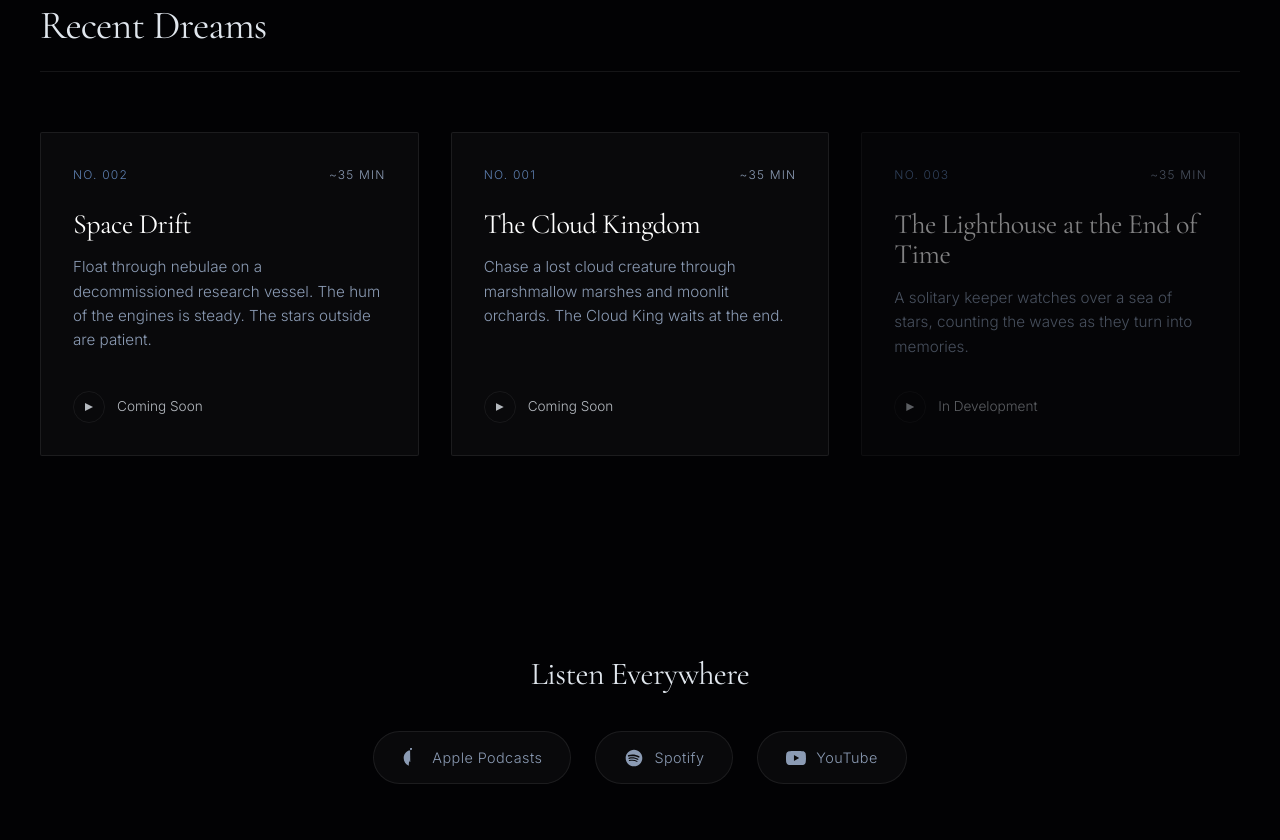
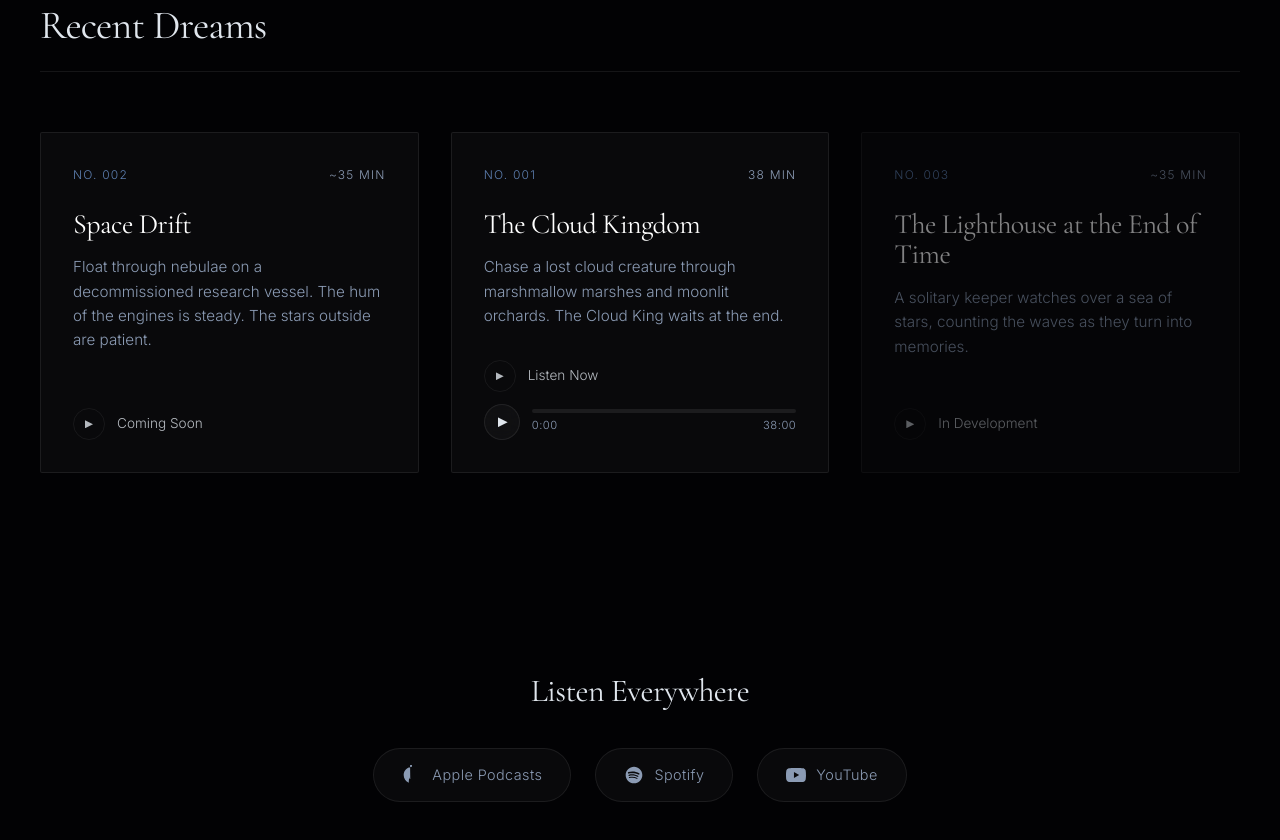
Before and after one commit to chubot5000/wtgs-site, a plain HTML site: page index.html in a window 1280 px wide. Shown: the part 1457-2297 px from the top of the page. Drawn offline with nearby package versions, Linux system fonts and the light colour scheme.

Commit message:
Wire up audio player for Episode 1 (Cloud Kingdom)

```diff
--- a/index.html
+++ b/index.html
@@ -162,8 +162,24 @@
         .ep-desc { font-size: 0.95rem; color: var(--text-secondary); margin-bottom: 32px; flex-grow: 1; }
         .ep-action { display: flex; align-items: center; gap: 12px; font-size: 0.85rem; color: var(--text-primary); opacity: 0.8; transition: opacity 0.3s; }
         .episode-card:hover .ep-action { opacity: 1; }
-        .play-circle { width: 32px; height: 32px; border: 1px solid var(--glass-border); border-radius: 50%; display: flex; align-items: center; justify-content: center; transition: all 0.3s; }
+        .play-circle { width: 32px; height: 32px; border: 1px solid var(--glass-border); border-radius: 50%; display: flex; align-items: center; justify-content: center; transition: all 0.3s; flex-shrink: 0; }
         .episode-card:hover .play-circle { border-color: var(--accent-glow); background: rgba(93, 127, 176, 0.1); }
+
+        /* Audio player */
+        .audio-player { width: 100%; margin-top: 12px; }
+        .audio-player .player-controls { display: flex; align-items: center; gap: 12px; }
+        .audio-player .play-btn { width: 36px; height: 36px; border: 1px solid var(--glass-border); border-radius: 50%; display: flex; align-items: center; justify-content: center; cursor: pointer; background: var(--glass-surface); backdrop-filter: blur(10px); transition: all 0.3s; flex-shrink: 0; }
+        .audio-player .play-btn:hover { border-color: var(--accent-glow); background: rgba(93, 127, 176, 0.1); }
+        .audio-player .play-btn .play-icon { width: 10px; height: 10px; background: var(--text-primary); clip-path: polygon(0 0, 100% 50%, 0 100%); transition: clip-path 0.2s; margin-left: 2px; }
+        .audio-player .play-btn.playing .play-icon { clip-path: polygon(0 0, 35% 0, 35% 100%, 0 100%); margin-left: 0; }
+        .audio-player .play-btn.playing::after { content: ''; display: block; position: absolute; width: 10px; height: 10px; }
+        .audio-player .pause-icon { display: flex; gap: 3px; }
+        .audio-player .pause-bar { width: 3px; height: 10px; background: var(--text-primary); border-radius: 1px; }
+        .audio-player .progress-wrap { flex: 1; display: flex; flex-direction: column; gap: 4px; }
+        .audio-player .progress-bar { width: 100%; height: 4px; background: rgba(255,255,255,0.08); border-radius: 2px; cursor: pointer; position: relative; overflow: hidden; }
+        .audio-player .progress-bar:hover { height: 6px; }
+        .audio-player .progress-fill { height: 100%; background: var(--accent-glow); border-radius: 2px; width: 0%; transition: width 0.1s linear; }
+        .audio-player .time-display { display: flex; justify-content: space-between; font-size: 0.7rem; color: var(--text-secondary); letter-spacing: 0.05em; font-family: 'Inter', sans-serif; }
 
         /* Tiers */
         .tiers-section { padding: 100px 0; position: relative; z-index: 20; }
@@ -324,18 +340,34 @@
                     </div>
                 </article>
 
-                <article class="episode-card">
+                <article class="episode-card" id="ep-cloud-kingdom">
                     <div class="ep-meta">
                         <span class="ep-number">No. 001</span>
-                        <span class="ep-date">~35 min</span>
+                        <span class="ep-date">38 min</span>
                     </div>
                     <h3 class="ep-title">The Cloud Kingdom</h3>
                     <p class="ep-desc">Chase a lost cloud creature through marshmallow marshes and moonlit orchards. The Cloud King waits at the end.</p>
                     <div class="ep-action">
-                        <div class="play-circle">
+                        <div class="play-circle" style="cursor:pointer;" onclick="toggleEpisodeAudio(this)">
                             <div class="play-icon" style="width: 8px; height: 8px;"></div>
                         </div>
-                        <span>Coming Soon</span>
+                        <span>Listen Now</span>
+                    </div>
+                    <div class="audio-player" id="player-cloud-kingdom" data-src="https://www.buzzsprout.com/2471066/episodes/18786411-episode-1-the-cloud-kingdom.mp3">
+                        <div class="player-controls">
+                            <div class="play-btn" onclick="togglePlayer(this)">
+                                <div class="play-icon"></div>
+                            </div>
+                            <div class="progress-wrap">
+                                <div class="progress-bar" onclick="seekAudio(event, this)">
+                                    <div class="progress-fill"></div>
+                                </div>
+                                <div class="time-display">
+                                    <span class="current-time">0:00</span>
+                                    <span class="duration">38:00</span>
+                                </div>
+                            </div>
+                        </div>
                     </div>
                 </article>
 
@@ -476,6 +508,70 @@
             });
         });
 
+        // Audio player
+        let activeAudio = null;
+        let activeBtn = null;
+
+        function toggleEpisodeAudio(el) {
+            const card = el.closest('.episode-card');
+            const btn = card.querySelector('.audio-player .play-btn');
+            if (btn) togglePlayer(btn);
+        }
+
+        function togglePlayer(btn) {
+            const player = btn.closest('.audio-player');
+            if (!player.audio) {
+                player.audio = new Audio(player.dataset.src);
+                player.audio.addEventListener('loadedmetadata', () => {
+                    const dur = player.querySelector('.duration');
+                    dur.textContent = formatTime(player.audio.duration);
+                });
+                player.audio.addEventListener('timeupdate', () => {
+                    const pct = (player.audio.currentTime / player.audio.duration) * 100;
+                    player.querySelector('.progress-fill').style.width = pct + '%';
+                    player.querySelector('.current-time').textContent = formatTime(player.audio.currentTime);
+                });
+                player.audio.addEventListener('ended', () => {
+                    btn.classList.remove('playing');
+                    btn.innerHTML = '<div class="play-icon"></div>';
+                });
+            }
+
+            if (activeAudio && activeAudio !== player.audio) {
+                activeAudio.pause();
+                if (activeBtn) {
+                    activeBtn.classList.remove('playing');
+                    activeBtn.innerHTML = '<div class="play-icon"></div>';
+                }
+            }
+
+            if (player.audio.paused) {
+                player.audio.play();
+                btn.classList.add('playing');
+                btn.innerHTML = '<div class="pause-icon"><div class="pause-bar"></div><div class="pause-bar"></div></div>';
+                activeAudio = player.audio;
+                activeBtn = btn;
+            } else {
+                player.audio.pause();
+                btn.classList.remove('playing');
+                btn.innerHTML = '<div class="play-icon"></div>';
+            }
+        }
+
+        function seekAudio(e, bar) {
+            const player = bar.closest('.audio-player');
+            if (!player.audio) return;
+            const rect = bar.getBoundingClientRect();
+            const pct = (e.clientX - rect.left) / rect.width;
+            player.audio.currentTime = pct * player.audio.duration;
+        }
+
+        function formatTime(s) {
+            const m = Math.floor(s / 60);
+            const sec = Math.floor(s % 60);
+            return m + ':' + (sec < 10 ? '0' : '') + sec;
+        }
+
         // Smooth scroll
         document.querySelectorAll('a[href^="#"]').forEach(anchor => {
             anchor.addEventListener('click', function(e) {
```
